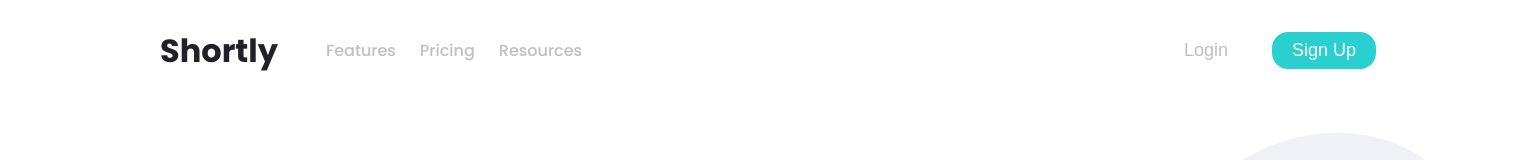
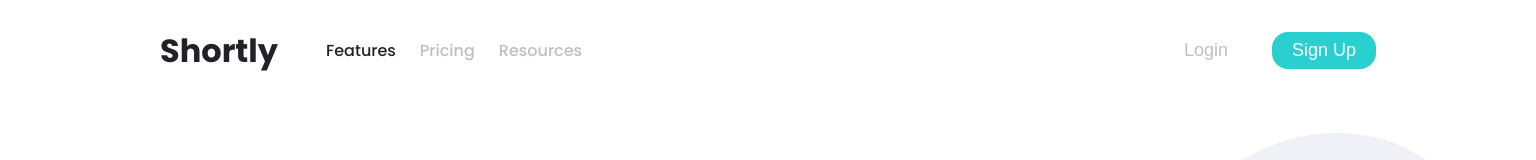
Before and after one commit to Vyonyx/URLShorteningAPI-feMentor-Vue, a Vue app: page / in a window 1536 px wide. In both pictures the pointer is over the link "Features". Shown: the top 160 px of the page. Built offline with nearby package versions, Linux system fonts and the light colour scheme.

Commit message:
add hover style to nav links in Navbar component

```diff
--- a/src/components/Navbar.vue
+++ b/src/components/Navbar.vue
@@ -172,6 +172,10 @@ button {
           a {
             color: inherit;
             text-decoration: none;
+
+            &:hover {
+              color: var(--very-dark-violet);
+            }
           }
         }
       }
```
